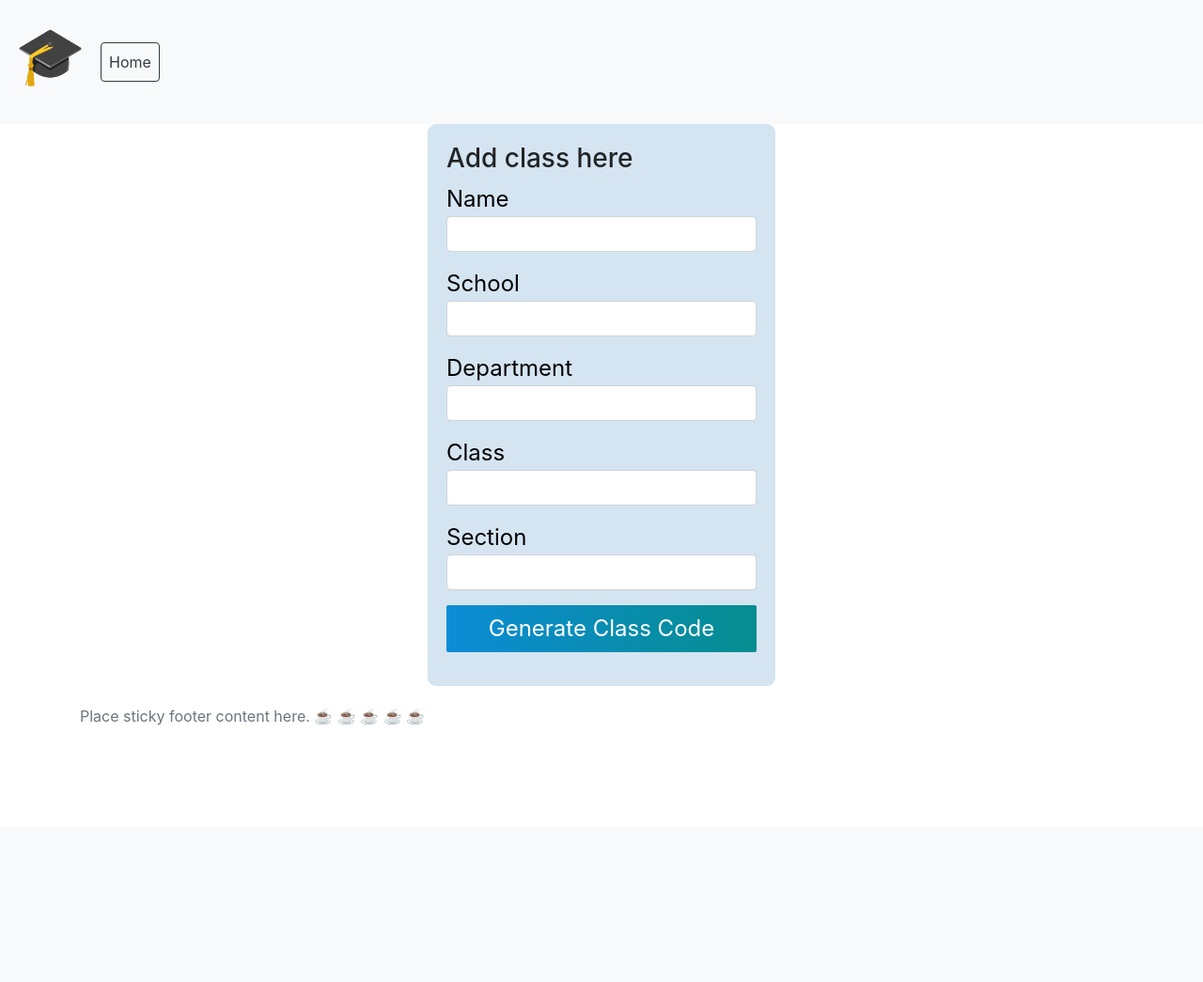
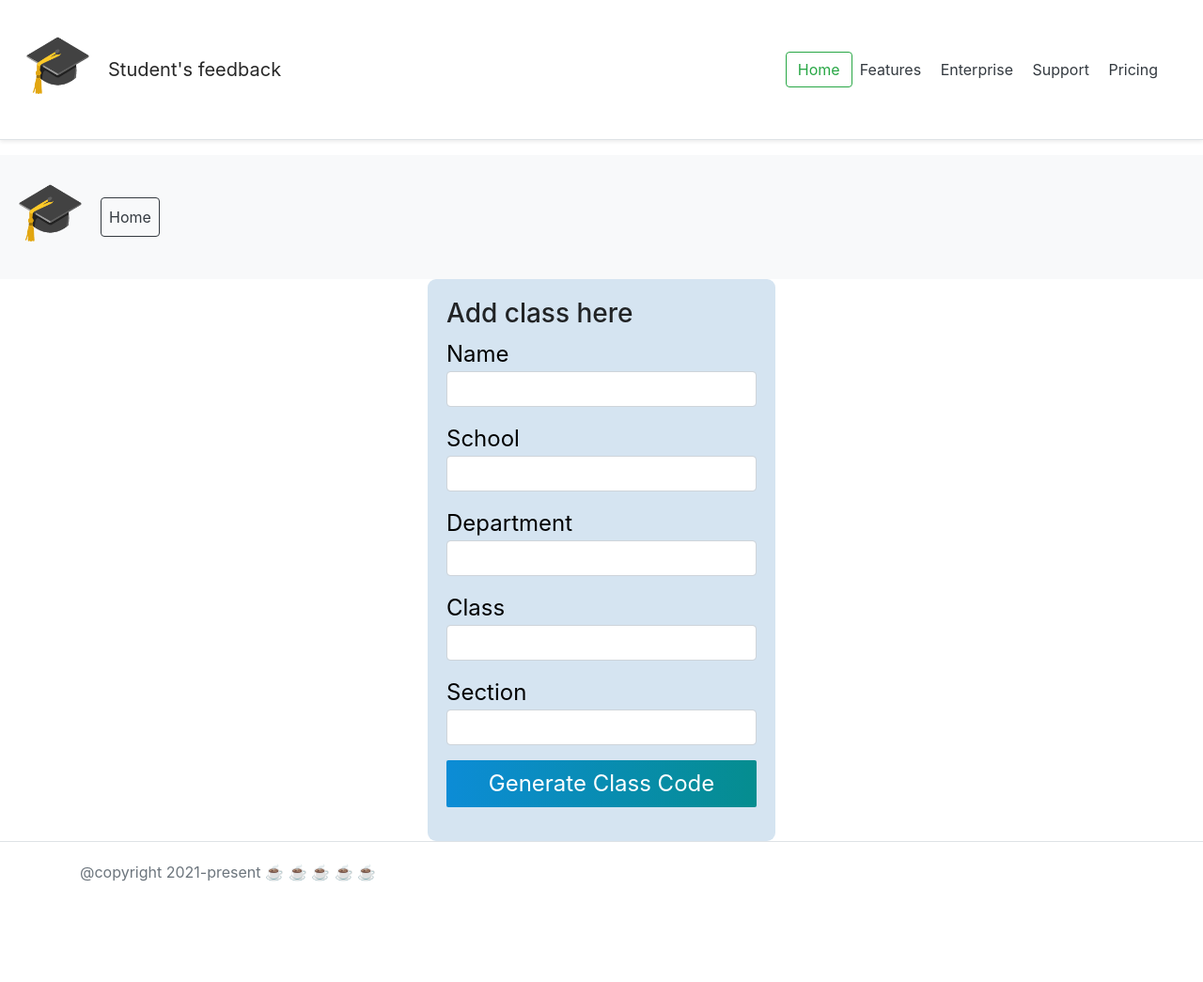
Before and after one commit to Asilkin1/student-feedback, a Flask app: page /professor/create in a window 1280 px wide. Shown: the whole page at 94% size. Before the commit the page ends 772 px from the top, so only its background shows below. Run offline with Flask 2, Linux system fonts and the light colour scheme; some libraries are stand-ins or nearby versions.

Commit message:
Working on the navbar

```diff
--- a/templates/base.html
+++ b/templates/base.html
@@ -29,6 +29,25 @@
 <body>
     <div id="wrapper">
     <header>
+        <div class="d-flex flex-column flex-md-row align-items-center p-3 px-md-4 mb-3 bg-white border-bottom shadow-sm">
+            <a class="navbar-brand" href="/">
+                <p id="icon">&#127891;</p></i>
+            </a>
+            <h5 class="my-0 mr-md-auto font-weight-normal">Student's feedback</h5>
+            {% if session['logged_in']%}
+            <a class="btn btn-outline-danger" href="{{ url_for('logout')}}">Logout</a>
+            {% else %}
+            <a class="btn btn-outline-success" href="{{ url_for('index')}}">Home</a>
+            {% endif %}
+
+            <nav class="my-2 my-md-0 mr-md-3">
+              <a class="p-2 text-dark" href="#">Features</a>
+              <a class="p-2 text-dark" href="#">Enterprise</a>
+              <a class="p-2 text-dark" href="#">Support</a>
+              <a class="p-2 text-dark" href="#">Pricing</a>
+            </nav>
+
+          </div>
         <nav class="navbar navbar-expand-sm bg-light">
             <a class="navbar-brand" href="/">
                 <p id="icon">&#127891;</p></i>
@@ -60,14 +79,15 @@
 </div>
 </body>
 <!-- Footer as it should be  -->
-<footer class="footer">
+<footer class="footer border-top">
     <div class="container">
-        <span class="text-muted">Place sticky footer content here.</span>
+        <span class="text-muted">@copyright 2021-present</span>
         <span>&#9749;</span>
         <span>&#9749;</span>
         <span>&#9749;</span>
         <span>&#9749;</span>
         <span>&#9749;</span>
     </div>
+
 </footer>
 </html>
```
